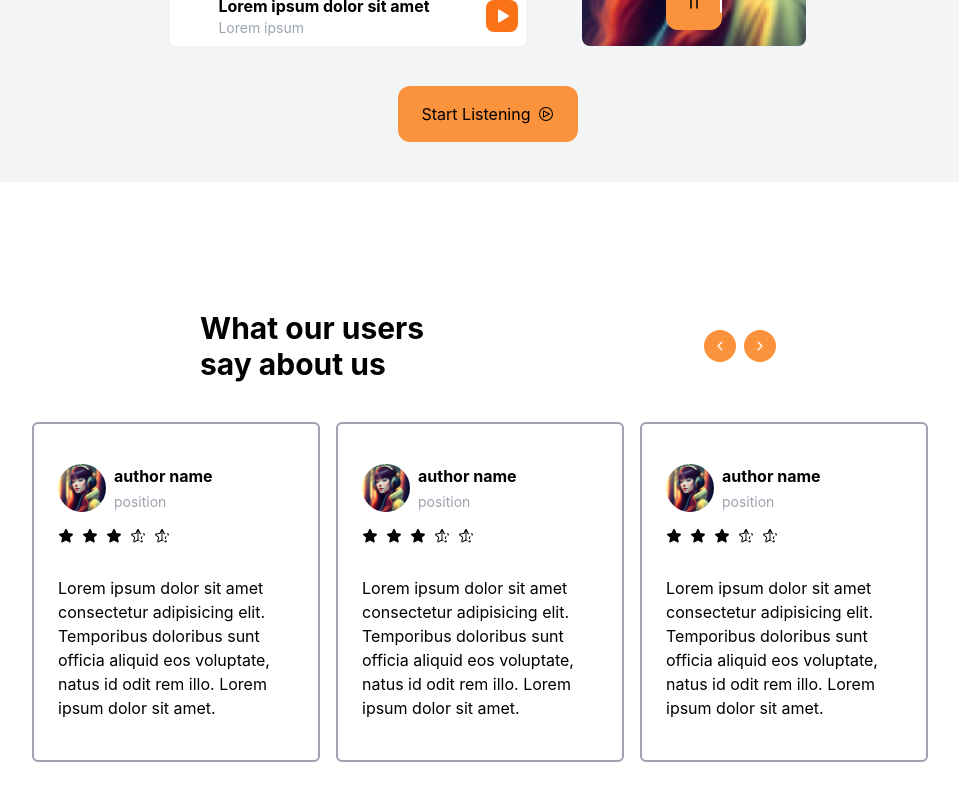
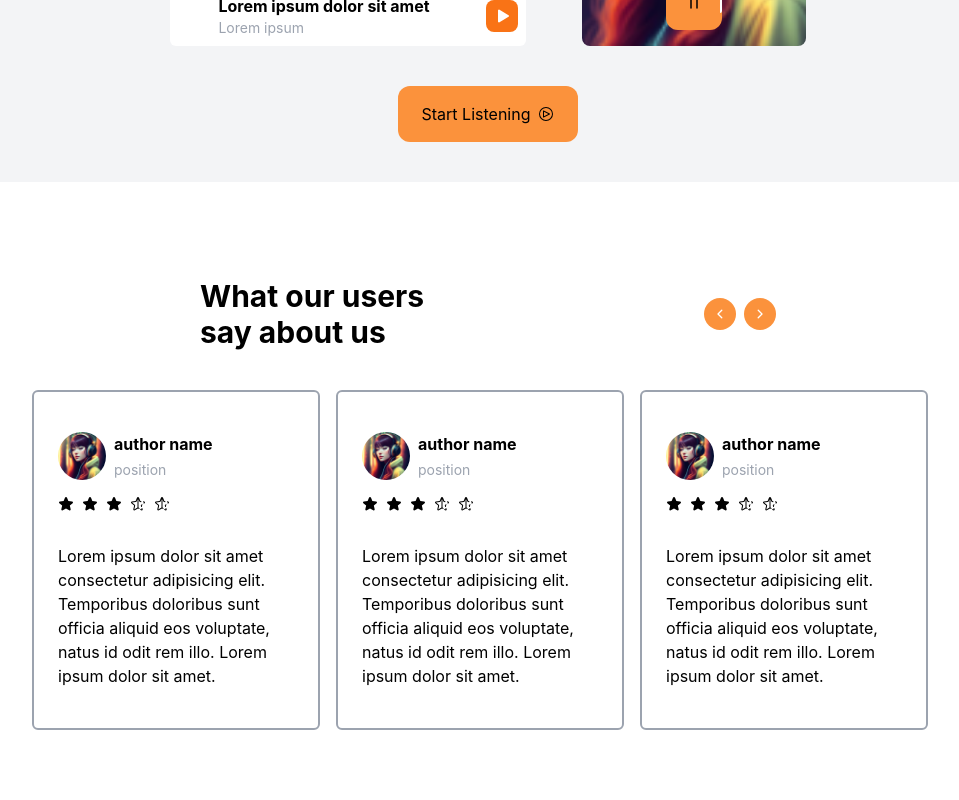
Before and after one commit to danilodavid521/retailor_watch_content, a React (Create React App) app: page / in a window 1280 px wide. Shown: the part 4130-4930 px from the top of the page, without its empty margins (152-1111 px from the left). Built offline with nearby package versions, Linux system fonts and the light colour scheme.

Commit message:
fix: reduce section padding

```diff
--- a/src/components/Testmonial.tsx
+++ b/src/components/Testmonial.tsx
@@ -55,7 +55,7 @@ export default function Testmonial() {
     }
 
     return (
-        <div className='container py-32 px-6 mx-auto'>
+        <div className='container py-24 px-6 mx-auto'>
             <div className='flex justify-between items-center max-w-xl mx-auto mb-10'>
                 <div>
                     <h2 className='text-3xl font-bold'>What our users</h2>
```
